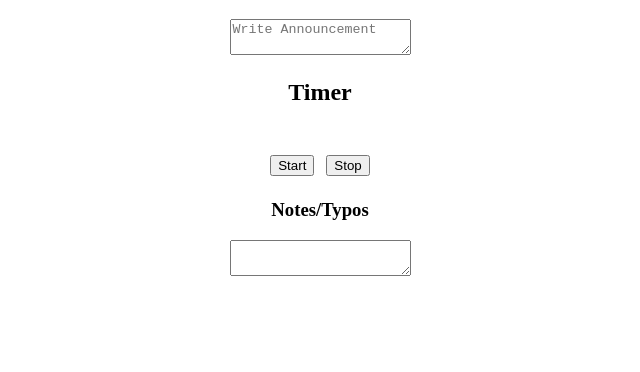
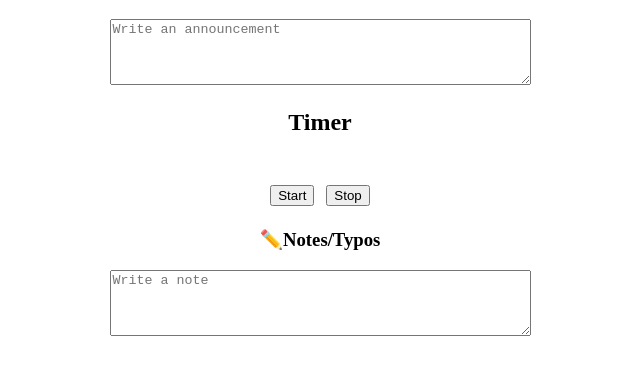
Before and after one commit to klortiz13/TritonClock, a plain HTML site: page index.html in a window 1280 px wide. Shown: the part 62-434 px from the top of the page, without its empty margins (320-960 px from the left). Drawn offline with Linux system fonts and the light colour scheme.

Commit message:
fixed divs

```diff
--- a/index.html
+++ b/index.html
@@ -14,7 +14,7 @@
       <!-- Announcements section -->
       <h1>📢Announcements</h1>
       <div id="announcements">
-        <textarea placeholder="Write Announcement"></textarea>
+        <textarea placeholder="Write an announcement" rows="4" cols="50"></textarea>
       </div>
       <!-- Timer Section -->
       <h2>Timer</h2>
@@ -23,8 +23,10 @@
         <button onclick="stopTimer()">Stop</button>
       </div>
       <!-- Notes/Typos section -->
-      <h3>Notes/Typos</h3>
-      <textarea id="notes"></textarea>
+      <h3>✏️Notes/Typos</h3>
+      <div id="notes">
+        <textarea placeholder="Write a note" rows="4" cols="50"></textarea>
+      </div>
     </div>
     <!-- Scripts go here (created one for timer) -->
     <script src="timer.js"></script>
```
